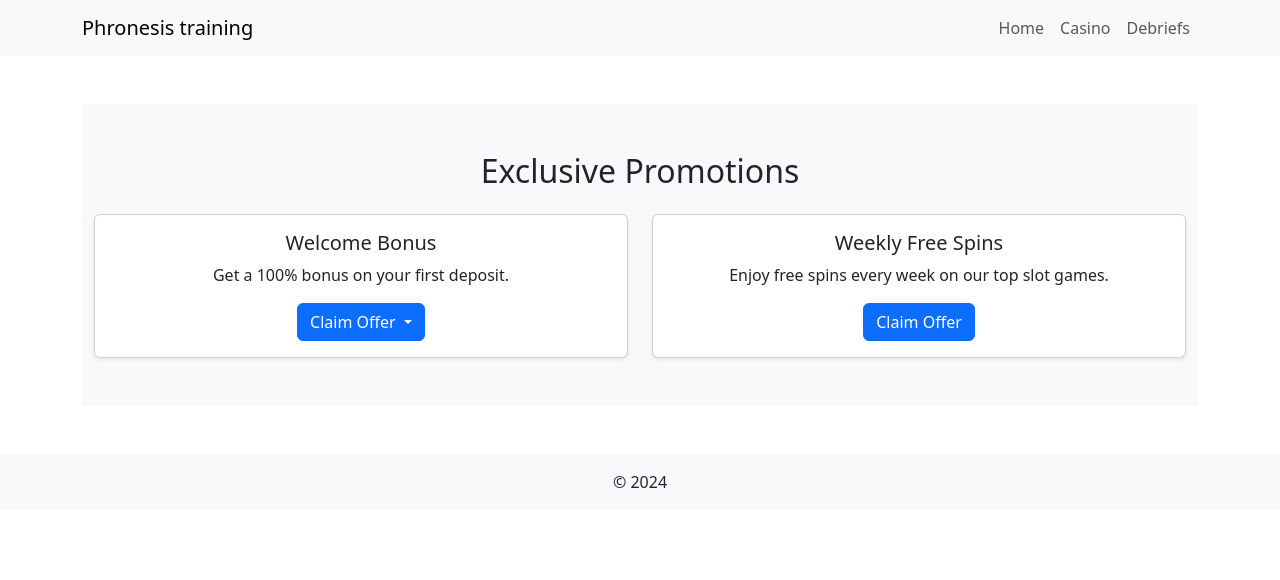
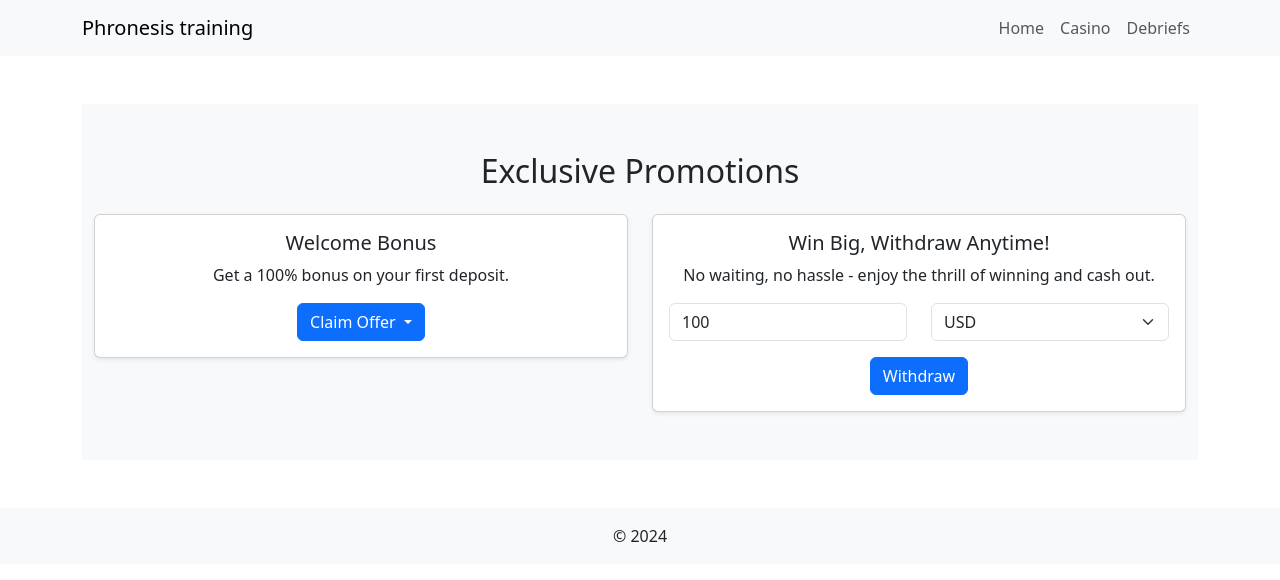
Before and after one commit to ashkarpetin/phronesis-training, a Vue app: page /casino in a window 1280 px wide. Shown: the top 580 px of the page. Built offline with nearby package versions, Linux system fonts and the light colour scheme.

Commit message:
Add payout request

```diff
--- a/src/api-client.js
+++ b/src/api-client.js
@@ -48,6 +48,10 @@ export async function getCustomerJwt(customerId) {
               'StorefrontGetDepositRequest',
               'StorefrontGetDepositStrategy',
               'StorefrontPostDeposit',
+              'StorefrontGetPayoutRequestCollection',
+              'StorefrontGetPayoutRequest',
+              'StorefrontPatchPayoutRequest',
+              'StorefrontPostReadyToPayout',
             ],
           },
         ],
--- a/src/routes.js
+++ b/src/routes.js
@@ -15,6 +15,11 @@ export default [
     component: () => import('./views/DepositView.vue'),
   },
   {
+    path: '/payout/:currency',
+    name: 'payout',
+    component: () => import('./views/PayoutView.vue'),
+  },
+  {
     path: '/debriefs',
     name: 'debriefs',
     component: () => import('./views/DebriefsView.vue'),
--- a/src/views/CasinoView.vue
+++ b/src/views/CasinoView.vue
@@ -1,3 +1,10 @@
+<script setup>
+import { ref } from 'vue';
+
+const selectedCurrency = ref('USD');
+const amount = ref(100);
+</script>
+
 <template>
   <section class="promotions-section py-5 bg-light">
     <div class="container">
@@ -36,11 +43,39 @@
         <div class="col-md-6">
           <div class="card promo-card shadow-sm">
             <div class="card-body text-center">
-              <h5 class="card-title">Weekly Free Spins</h5>
+              <h5 class="card-title">Win Big, Withdraw Anytime!</h5>
               <p class="card-text">
-                Enjoy free spins every week on our top slot games.
+                No waiting, no hassle - enjoy the thrill of winning and cash
+                out.
               </p>
-              <button class="btn btn-primary">Claim Offer</button>
+              <div class="row">
+                <div class="col">
+                  <input
+                    type="number"
+                    v-model="amount"
+                    class="form-control mb-3"
+                    placeholder="Enter amount"
+                    value="100"
+                  />
+                </div>
+
+                <div class="col">
+                  <select v-model="selectedCurrency" class="form-select mb-3">
+                    <option value="USD">USD</option>
+                    <option value="CAD">CAD</option>
+                  </select>
+                </div>
+              </div>
+              <div class="row">
+                <div class="col">
+                  <RouterLink
+                    :to="`/payout/${selectedCurrency}?amount=${amount}`"
+                    class="btn btn-primary"
+                  >
+                    Withdraw
+                  </RouterLink>
+                </div>
+              </div>
             </div>
           </div>
         </div>
--- /dev/null
+++ b/src/views/PayoutView.vue
@@ -0,0 +1,44 @@
+<script setup>
+import { onMounted } from 'vue';
+import { useRoute } from 'vue-router';
+import RebillyInstruments from '@rebilly/instruments';
+import { APP_CONFIG } from '../config';
+import { getCustomerJwt, rebillyApi } from '../api-client';
+
+const route = useRoute();
+
+onMounted(initPayout);
+
+async function initPayout() {
+  const jwt = await getCustomerJwt(APP_CONFIG.customerId);
+
+  const { fields: payoutRequest } = await rebillyApi.payoutRequests.create({
+    data: {
+      websiteId: APP_CONFIG.websiteId,
+      customerId: APP_CONFIG.customerId,
+      currency: route.params.currency,
+      amount: parseFloat(route.query.amount ?? '100.0'),
+    },
+  });
+
+  RebillyInstruments.mount({
+    apiMode: 'sandbox',
+    payout: {
+      payoutRequestId: payoutRequest.id,
+    },
+    jwt,
+  });
+}
+</script>
+
+<template>
+  <h2>Request payout</h2>
+  <div class="container">
+    <div class="row">
+      <div class="col-md-6 mx-auto">
+        <div class="rebilly-instruments"></div>
+        <div class="rebilly-instruments-summary"></div>
+      </div>
+    </div>
+  </div>
+</template>
```
Also changed, not shown: src/views/DebriefsView.vue (+7 -0 lines).
